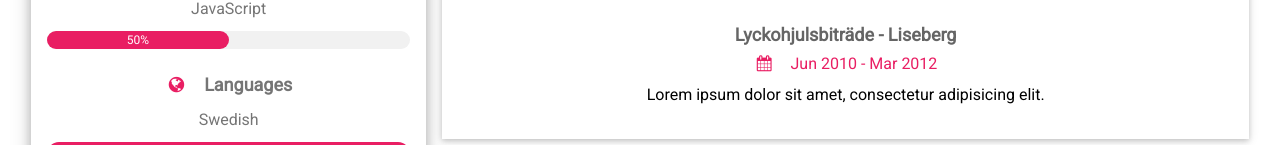
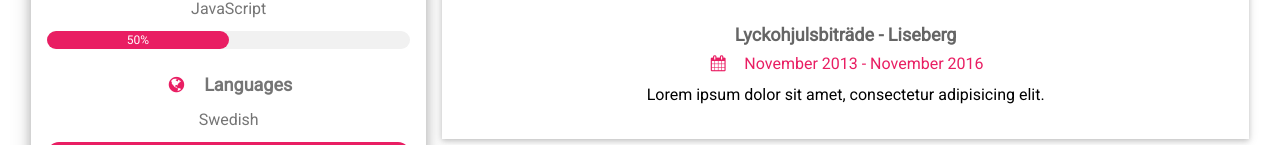
Before and after one commit to almclara/almclara.github.io, a plain HTML site: page index.html in a window 1280 px wide. Shown: the part 1691-1836 px from the top of the page. Drawn offline with nearby package versions, Linux system fonts and the light colour scheme.

Commit message:
Update index.html

```diff
--- a/index.html
+++ b/index.html
@@ -209,7 +209,7 @@
         </div>
         <div class="w3-container">
           <h5 class="w3-opacity"><b>Lyckohjulsbiträde - Liseberg</b></h5>
-          <h6 class="w3-text-pink"><i class="fa fa-calendar fa-fw w3-margin-right"></i>Jun 2010 - Mar 2012</h6>
+          <h6 class="w3-text-pink"><i class="fa fa-calendar fa-fw w3-margin-right"></i>November 2013 - November 2016</h6>
           <p>Lorem ipsum dolor sit amet, consectetur adipisicing elit. </p><br>
         </div>
       </div>
```
